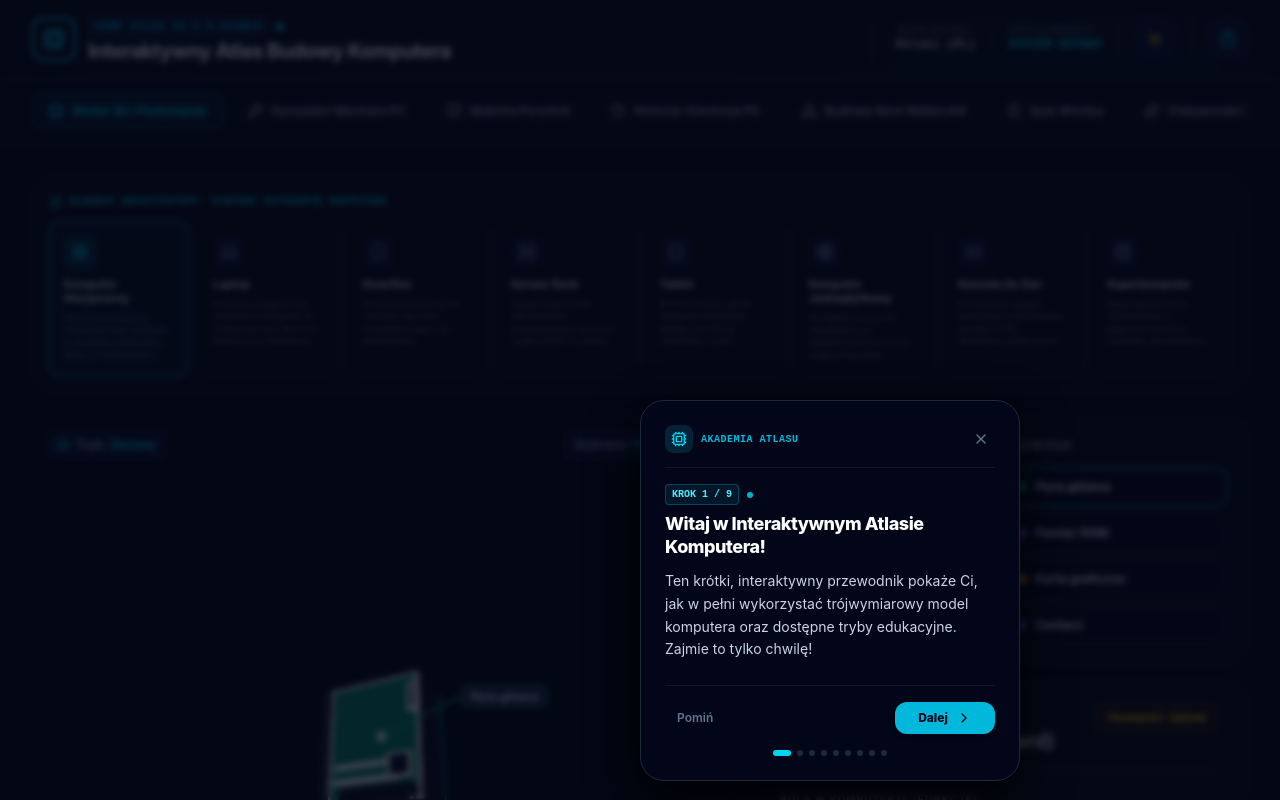
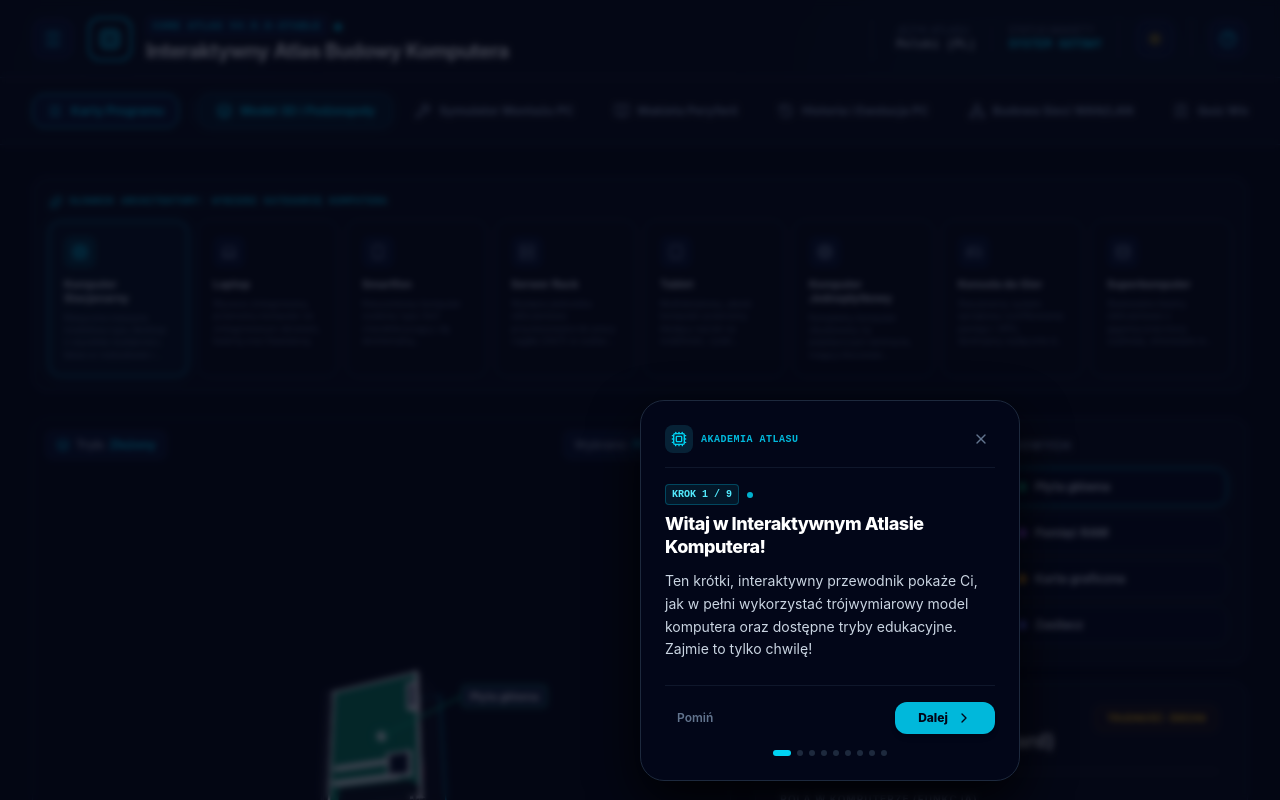
Before and after one commit to krzjur-oss/IABK, a React (Vite) app: page / in a window 1280 px wide. Shown: the top 800 px of the page. Built offline with nearby package versions, Linux system fonts and the light colour scheme.

Commit message:
feat: add descriptions to navigation tabs
Enhance user guidance by adding descriptive text to the main navigation menu items.

```diff
--- a/src/App.tsx
+++ b/src/App.tsx
@@ -24,20 +24,20 @@ import OnboardingTutorial from "./components/OnboardingTutorial";
 type ActiveTab = "3d-explorer" | "assembly-guide" | "peripherals" | "network-lan" | "computer-history" | "quiz" | "curiosities" | "glossary" | "program-info";
 
 const NAVIGATION_TABS = [
-  { id: "3d-explorer", label: "Model 3D i Podzespoły", icon: Layers },
-  { id: "assembly-guide", label: "Symulator Montażu PC", icon: Wrench },
-  { id: "peripherals", label: "Makieta Peryferii", icon: BookOpen },
-  { id: "computer-history", label: "Historia i Ewolucja PC", icon: History },
-  { id: "network-lan", label: "Budowa Sieci WAN/LAN", icon: Network },
-  { id: "quiz", label: "Quiz Wiedzy", icon: BookmarkCheck },
-  { id: "curiosities", label: "Ciekawostki i Nowości", icon: Sparkles },
-  { id: "glossary", label: "Słownik IT", icon: BookOpen },
-  { id: "program-info", label: "O programie", icon: Info },
+  { id: "3d-explorer", label: "Model 3D i Podzespoły", icon: Layers, desc: "Interaktywny model trójwymiarowy i szczegółowa specyfikacja komponentów" },
+  { id: "assembly-guide", label: "Symulator Montażu PC", icon: Wrench, desc: "Wirtualny warsztat z instruktażem krok po kroku budowy komputera" },
+  { id: "peripherals", label: "Makieta Peryferii", icon: BookOpen, desc: "Wizualizacja podłączenia i komunikacji z urządzeniami zewnętrznymi" },
+  { id: "computer-history", label: "Historia i Ewolucja PC", icon: History, desc: "Edukacyjna oś czasu przedstawiająca generacje maszyn cyfrowych" },
+  { id: "network-lan", label: "Budowa Sieci WAN/LAN", icon: Network, desc: "Wizualny projektor topologii sieciowych, okablowania i adresacji" },
+  { id: "quiz", label: "Quiz Wiedzy", icon: BookmarkCheck, desc: "Certyfikowany sprawdzian wiedzy ze zróżnicowanymi poziomami trudności" },
+  { id: "curiosities", label: "Ciekawostki i Nowości", icon: Sparkles, desc: "Zdumiewające fakty i najświeższe innowacje technologiczne ze świata IT" },
+  { id: "glossary", label: "Słownik IT", icon: BookOpen, desc: "Wygodny leksykon terminów, skrótów i pojęć technicznych" },
+  { id: "program-info", label: "O programie", icon: Info, desc: "Szczegółowa metryka, założenia metodyczne i licencje platformy" },
 ] as const;
 
 export default function App() {
   const [activeTab, setActiveTab] = useState<ActiveTab>("3d-explorer");
-  const [mobileMenuOpen, setMobileMenuOpen] = useState<boolean>(false);
+  const [isMenuOpen, setIsMenuOpen] = useState<boolean>(false);
   const [deviceType, setDeviceType] = useState<DeviceType>("desktop");
   const [scientificMode, setScientificMode] = useState<boolean>(false);
 
@@ -127,9 +127,21 @@ export default function App() {
 
         <div className="max-w-7xl mx-auto flex flex-col md:flex-row md:items-center justify-between gap-4 z-10 relative">
 
-          {/* Logo / Brand Title */}
-          <div className="flex items-center space-x-3">
-            <div className="w-11 h-11 rounded-xl bg-gradient-to-tr from-cyan-500 to-cyan-400 flex items-center justify-center p-0.5 shadow-lg group">
+          {/* Logo / Brand Title with Hamburger */}
+          <div className="flex items-center space-x-3.5">
+            <button
+              onClick={() => setIsMenuOpen(true)}
+              className="p-2.5 bg-slate-900 hover:bg-slate-800 border border-slate-800 hover:border-cyan-500/50 text-cyan-400 hover:text-white rounded-xl transition-all flex items-center justify-center cursor-pointer shadow-sm relative group focus:outline-none shrink-0"
+              title="Otwórz menu kart atlasu"
+              id="header-hamburger-btn"
+            >
+              <Menu className="w-5 h-5" />
+              <span className="absolute top-11 left-1/2 -translate-x-1/2 hidden group-hover:block bg-slate-950/95 text-white text-[9px] font-mono px-2 py-1 rounded border border-slate-800 shadow-xl whitespace-nowrap z-50">
+                Menu Kart Programu
+              </span>
+            </button>
+
+            <div className="w-11 h-11 rounded-xl bg-gradient-to-tr from-cyan-500 to-cyan-400 flex items-center justify-center p-0.5 shadow-lg group shrink-0">
               <div className="w-full h-full bg-[#0F0F12] rounded-[10px] flex items-center justify-center transition-all group-hover:bg-[#0F0F12]/40">
                 <Cpu className="w-6 h-6 text-cyan-400 group-hover:text-white transition-colors" />
               </div>
@@ -202,68 +214,46 @@ export default function App() {
           {/* Mobile Navigation bar with Hamburger */}
           <div className="md:hidden flex flex-col w-full">
             <div className="flex items-center justify-between bg-slate-950/40 border border-slate-800/85 rounded-xl px-4 py-2.5">
-              <div className="flex items-center space-x-3 text-cyan-400">
+              <button
+                onClick={() => setIsMenuOpen(true)}
+                className="flex items-center space-x-3 text-cyan-400 text-left focus:outline-none cursor-pointer"
+              >
                 {(() => {
                   const currentTabObj = NAVIGATION_TABS.find(t => t.id === activeTab) || NAVIGATION_TABS[0];
                   const ActiveIcon = currentTabObj.icon;
                   return (
                     <>
-                      <ActiveIcon className="w-4.5 h-4.5 text-cyan-400 animate-pulse" />
+                      <ActiveIcon className="w-4.5 h-4.5 text-cyan-400 animate-pulse animate-duration-1000" />
                       <span className="text-xs font-extrabold uppercase tracking-widest font-sans">{currentTabObj.label}</span>
                     </>
                   );
                 })()}
-              </div>
+              </button>
               <button
-                onClick={() => setMobileMenuOpen(!mobileMenuOpen)}
+                onClick={() => setIsMenuOpen(!isMenuOpen)}
                 className="p-2 bg-slate-900 hover:bg-slate-800 border border-slate-800 text-slate-300 hover:text-cyan-400 rounded-lg transition-all flex items-center justify-center cursor-pointer shadow-sm relative focus:outline-none"
                 aria-label="Menu nawigacji"
                 id="mobile-hamburger-btn"
               >
-                {mobileMenuOpen ? <X className="w-4 h-4 text-rose-400" /> : <Menu className="w-4 h-4 text-cyan-400" />}
+                {isMenuOpen ? <X className="w-4 h-4 text-rose-400" /> : <Menu className="w-4 h-4 text-cyan-400" />}
               </button>
             </div>
-
-            {/* Mobile Menu Dropdown with animation */}
-            <AnimatePresence>
-              {mobileMenuOpen && (
-                <motion.div
-                  initial={{ opacity: 0, y: -10, height: 0 }}
-                  animate={{ opacity: 1, y: 0, height: "auto" }}
-                  exit={{ opacity: 0, y: -10, height: 0 }}
-                  transition={{ duration: 0.25, ease: "easeInOut" }}
-                  className="mt-2.5 bg-slate-950 border border-slate-850 rounded-xl p-2 flex flex-col space-y-1 overflow-hidden shadow-2xl z-50 relative"
-                  id="mobile-navigation-dropdown"
-                >
-                  {NAVIGATION_TABS.map((tab) => {
-                    const TabIcon = tab.icon;
-                    const isTabActive = activeTab === tab.id;
-                    return (
-                      <button
-                        key={tab.id}
-                        onClick={() => {
-                          setActiveTab(tab.id as ActiveTab);
-                          setMobileMenuOpen(false);
-                        }}
-                        className={`flex items-center space-x-3.5 px-4 py-3 rounded-xl text-xs font-bold transition-all w-full text-left cursor-pointer ${
-                          isTabActive
-                            ? "bg-cyan-950/40 border border-cyan-500/30 text-cyan-400 shadow-[0_0_12px_rgba(6,182,212,0.12)]"
-                            : "text-slate-400 hover:text-slate-200 hover:bg-slate-900 border border-transparent"
-                        }`}
-                        id={`mobile-tab-${tab.id}`}
-                      >
-                        <TabIcon className="w-4.5 h-4.5" />
-                        <span>{tab.label}</span>
-                      </button>
-                    );
-                  })}
-                </motion.div>
-              )}
-            </AnimatePresence>
           </div>
 
-          {/* Desktop Navigation */}
-          <div className="hidden md:flex flex-nowrap space-x-2 overflow-x-auto py-1 scrollbar-none">
+          {/* Desktop Navigation with Hamburger */}
+          <div className="hidden md:flex flex-nowrap items-center space-x-2 overflow-x-auto py-1 scrollbar-none">
+            <button
+              onClick={() => setIsMenuOpen(true)}
+              className="flex items-center space-x-2 px-3.5 py-2 bg-slate-900 hover:bg-slate-800 border border-slate-850 hover:border-cyan-500/50 text-cyan-400 hover:text-white rounded-xl text-xs font-bold transition-all shrink-0 cursor-pointer shadow-md"
+              id="desktop-hamburger-toggle"
+              title="Otwórz pełne menu wszystkich kart programu"
+            >
+              <Menu className="w-4 h-4 text-cyan-400" />
+              <span>Karty Programu</span>
+            </button>
+
+            <div className="h-5 w-px bg-slate-800 shrink-0 mx-1.5" />
+
             {NAVIGATION_TABS.map((tab) => {
               const TabIcon = tab.icon;
               const isTabActive = activeTab === tab.id;
@@ -428,6 +418,117 @@ export default function App() {
         </div>
       </footer>
 
+      {/* Sliding Sidebar Drawer */}
+      <AnimatePresence>
+        {isMenuOpen && (
+          <>
+            {/* Backdrop overlay */}
+            <motion.div
+              initial={{ opacity: 0 }}
+              animate={{ opacity: 1 }}
+              exit={{ opacity: 0 }}
+              onClick={() => setIsMenuOpen(false)}
+              className="fixed inset-0 bg-black/75 backdrop-blur-sm z-50 cursor-pointer"
+              id="sidebar-backdrop"
+            />
+
+            {/* Slide-out Panel */}
+            <motion.div
+              initial={{ x: "-100%" }}
+              animate={{ x: 0 }}
+              exit={{ x: "-100%" }}
+              transition={{ type: "spring", damping: 25, stiffness: 220 }}
+              className={`fixed top-0 left-0 bottom-0 w-full sm:w-[420px] max-w-[90vw] ${
+                theme === "light"
+                  ? "bg-slate-50 border-r border-slate-200 text-slate-800"
+                  : "bg-[#0B0C0E] border-r border-slate-800 text-slate-100"
+              } z-50 flex flex-col shadow-[10px_0_30px_rgba(0,0,0,0.5)]`}
+              id="sidebar-drawer-panel"
+            >
+              {/* Drawer Header */}
+              <div className="p-5 border-b border-slate-800 bg-[#0F1013] flex items-center justify-between shrink-0">
+                <div className="flex items-center space-x-3">
+                  <div className="p-2 rounded-xl bg-cyan-500/10 text-cyan-400">
+                    <Cpu className="w-5 h-5 animate-pulse" />
+                  </div>
+                  <div>
+                    <h2 className="text-sm font-extrabold uppercase tracking-widest text-cyan-400 font-mono">
+                      Karty Programu
+                    </h2>
+                    <p className="text-[10px] text-slate-400 font-sans mt-0.5">
+                      Wybierz moduł edukacyjny atlasu
+                    </p>
+                  </div>
+                </div>
+
+                <button
+                  onClick={() => setIsMenuOpen(false)}
+                  className="p-2 rounded-xl bg-slate-900 border border-slate-800 text-slate-400 hover:text-white hover:border-slate-700 transition-all cursor-pointer focus:outline-none"
+                  id="sidebar-close-btn"
+                  aria-label="Zamknij menu"
+                >
+                  <X className="w-4 h-4" />
+                </button>
+              </div>
+
+              {/* Drawer Navigation List */}
+              <div className="flex-1 overflow-y-auto p-4 space-y-2.5 scrollbar-thin scrollbar-thumb-slate-800">
+                {NAVIGATION_TABS.map((tab) => {
+                  const TabIcon = tab.icon;
+                  const isTabActive = activeTab === tab.id;
+                  return (
+                    <button
+                      key={tab.id}
+                      onClick={() => {
+                        setActiveTab(tab.id as ActiveTab);
+                        setIsMenuOpen(false);
+                      }}
+                      className={`w-full text-left p-4 rounded-xl border transition-all flex items-start space-x-4 cursor-pointer relative group ${
+                        isTabActive
+                          ? "border-cyan-500/85 bg-cyan-950/20 text-white shadow-[0_0_15px_rgba(6,182,212,0.15)]"
+                          : theme === "light"
+                            ? "border-slate-200 bg-white hover:border-cyan-500/40 hover:bg-slate-50"
+                            : "border-slate-800/80 bg-[#0F1013]/60 hover:border-cyan-500/40 hover:bg-[#0F1013]"
+                      }`}
+                      id={`drawer-tab-${tab.id}`}
+                    >
+                      {/* Active glowing indicator indicator left */}
+                      {isTabActive && (
+                        <div className="absolute left-0 top-1/2 -translate-y-1/2 w-1 h-8 rounded-r bg-cyan-400 shadow-[0_0_10px_#22d3ee]" />
+                      )}
+
+                      <div className={`p-2.5 rounded-xl shrink-0 ${
+                        isTabActive
+                          ? "bg-cyan-500/20 text-cyan-400"
+                          : "bg-slate-900 text-slate-400 group-hover:text-cyan-400 group-hover:bg-slate-850 transition-colors"
+                      }`}>
+                        <TabIcon className="w-5 h-5" />
+                      </div>
+
+                      <div className="min-w-0 flex-1">
+                        <p className={`font-bold text-xs tracking-tight ${isTabActive ? "text-cyan-400" : "text-slate-200 group-hover:text-white"}`}>
+                          {tab.label}
+                        </p>
+                        <p className="text-[10px] text-slate-400 leading-normal mt-1">
+                          {tab.desc}
+                        </p>
+                      </div>
+                    </button>
+                  );
+                })}
+              </div>
+
+              {/* Drawer Footer info */}
+              <div className="p-4 border-t border-slate-800 bg-[#07080A] text-center shrink-0">
+                <p className="text-[9px] text-slate-500 font-mono tracking-wider uppercase">
+                  Interaktywny Atlas Komputera v4.9.0
+                </p>
+              </div>
+            </motion.div>
+          </>
+        )}
+      </AnimatePresence>
+
       {isOnboardingOpen && (
         <OnboardingTutorial
           onClose={() => setIsOnboardingOpen(false)}
```
